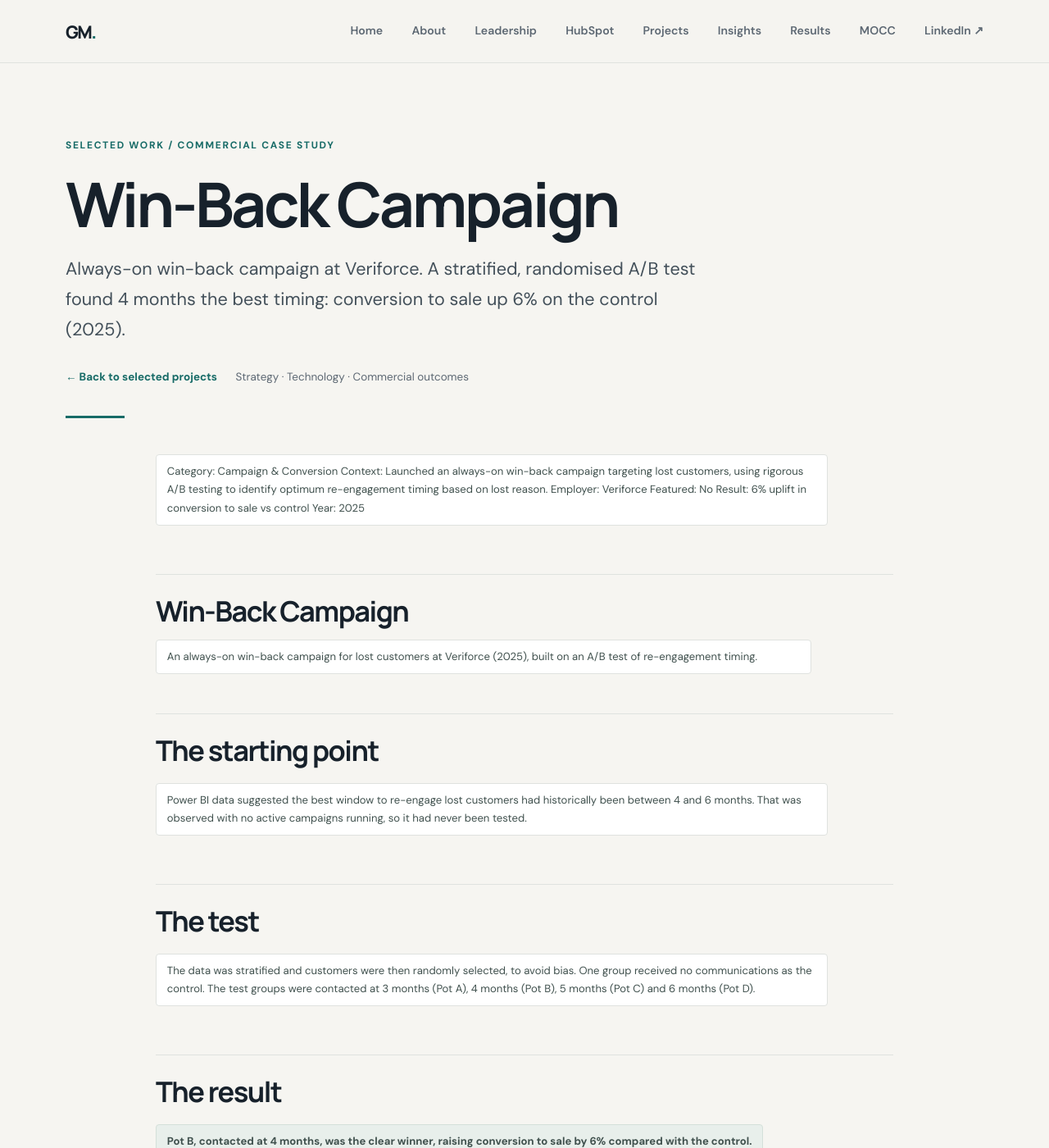
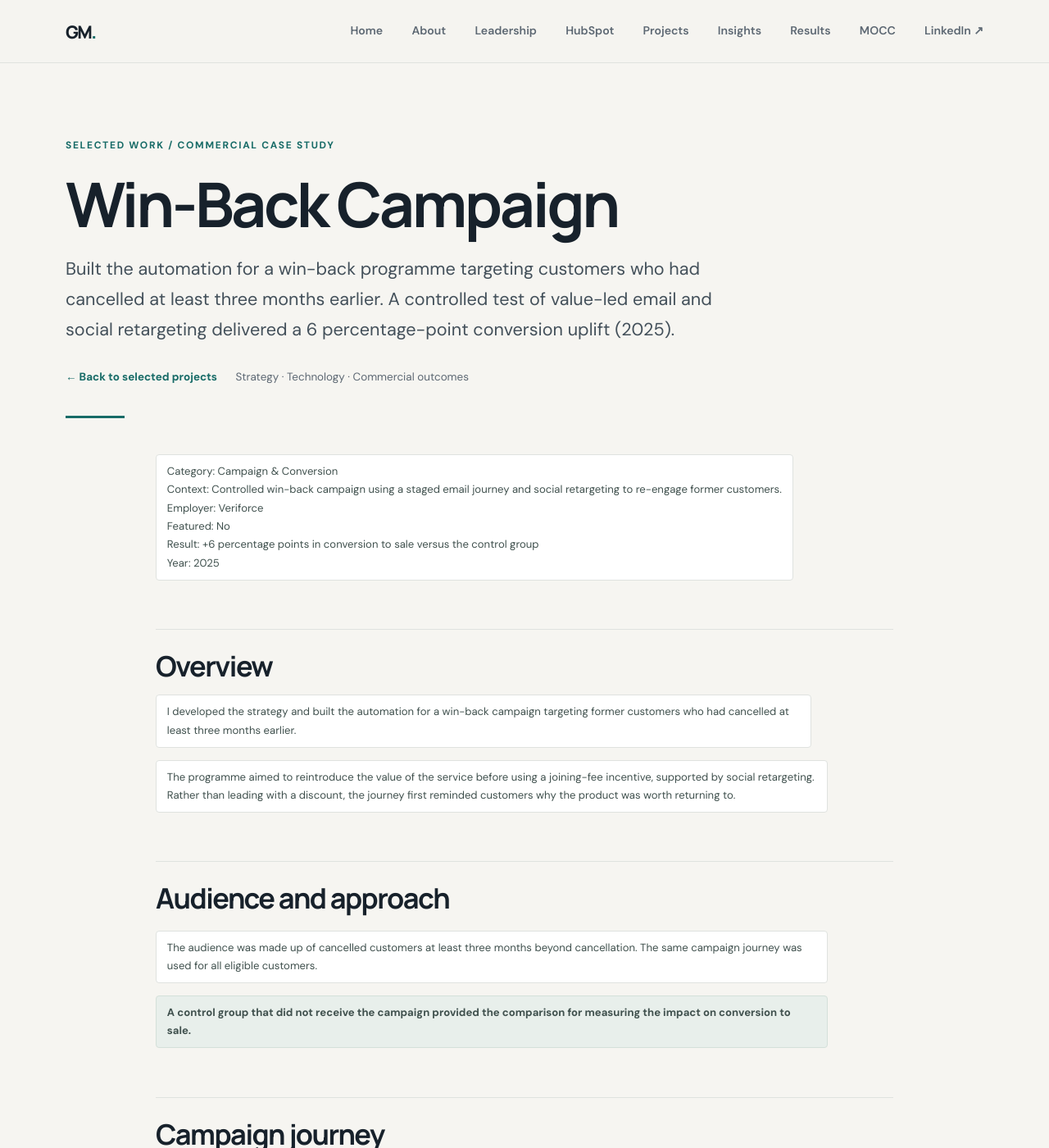
Before and after one commit to georgefwmurray/Marketing-Operations-Control-Centre, a Jekyll site: the page built from Campaign & Commercial Projects/Win-Back-Campaign.md, in a window 1280 px wide and 1400 px high. Shown: the whole window at 82% size. Built offline with Jekyll 4.4.1, drawn with Linux system fonts in a browser that asks for light colours; some of the changed text lies outside the part shown.

Commit message:
Strengthen win-back campaign case study

```diff
--- a/Campaign & Commercial Projects/Win-Back-Campaign.md
+++ b/Campaign & Commercial Projects/Win-Back-Campaign.md
@@ -1,6 +1,6 @@
 ---
-title: "Win-Back Campaign: 6% Conversion Uplift"
-description: "Always-on win-back campaign at Veriforce. A stratified, randomised A/B test found 4 months the best timing: conversion to sale up 6% on the control (2025)."
+title: "Win-Back Campaign: 6 Percentage-Point Conversion Uplift"
+description: "Built the automation for a win-back programme targeting customers who had cancelled at least three months earlier. A controlled test of value-led email and social retargeting delivered a 6 percentage-point conversion uplift (2025)."
 ---
 
 # Win-Back Campaign
@@ -10,24 +10,46 @@ description: "Always-on win-back campaign at Veriforce. A stratified, randomised
 ---
 
 Category: Campaign & Conversion
-Context: Launched an always-on win-back campaign targeting lost customers, using rigorous A/B testing to identify optimum re-engagement timing based on lost reason.
+Context: Controlled win-back campaign using a staged email journey and social retargeting to re-engage former customers.
 Employer: Veriforce
 Featured: No
-Result: 6% uplift in conversion to sale vs control
+Result: +6 percentage points in conversion to sale versus the control group
 Year: 2025
 
-## Win-Back Campaign
+## Overview
 
-An always-on win-back campaign for lost customers at Veriforce (2025), built on an A/B test of re-engagement timing.
+I developed the strategy and built the automation for a win-back campaign targeting former customers who had cancelled at least three months earlier.
 
-## The starting point
+The programme aimed to reintroduce the value of the service before using a joining-fee incentive, supported by social retargeting. Rather than leading with a discount, the journey first reminded customers why the product was worth returning to.
 
-Power BI data suggested the best window to re-engage lost customers had historically been between 4 and 6 months. That was observed with no active campaigns running, so it had never been tested.
+## Audience and approach
 
-## The test
+The audience was made up of cancelled customers at least three months beyond cancellation. The same campaign journey was used for all eligible customers.
 
-The data was stratified and customers were then randomly selected, to avoid bias. One group received no communications as the control. The test groups were contacted at 3 months (Pot A), 4 months (Pot B), 5 months (Pot C) and 6 months (Pot D).
+A control group that did not receive the campaign provided the comparison for measuring the impact on conversion to sale.
 
-## The result
+## Campaign journey
 
-Pot B, contacted at 4 months, was the clear winner, raising conversion to sale by 6% compared with the control.
+The email sequence ran fortnightly, with three messages:
+
+1. **Value reminder:** Reintroduced the benefits and value available to customers.
+2. **Reinforcement:** Continued to communicate the reasons to return, without an incentive.
+3. **Joining-fee offer:** Introduced a waived joining fee as the final step in the sequence.
+
+Social retargeting ads supported the email activity, reinforcing the win-back message across paid social channels.
+
+## My role and delivery
+
+I defined the win-back strategy and personally built the campaign automation.
+
+The Content Manager was responsible for the campaign communications, while the PPC Manager managed the retargeting ads. This brought together marketing automation, content and paid media under a coordinated campaign approach.
+
+## Measurement and results
+
+The campaign was evaluated against a control group that was not targeted.
+
+The test group achieved a **6 percentage-point increase in conversion to sale** compared with the control group. The exact underlying conversion rates are not available, so the result is reported as a percentage-point uplift rather than a relative percentage increase.
+
+## Why it mattered
+
+The campaign used a measured, value-first approach to customer reactivation. By reserving the waived joining-fee offer for the final email, it gave customers reasons to reconsider before introducing a financial incentive. The controlled comparison provided evidence of the additional conversion associated with the campaign.
```
